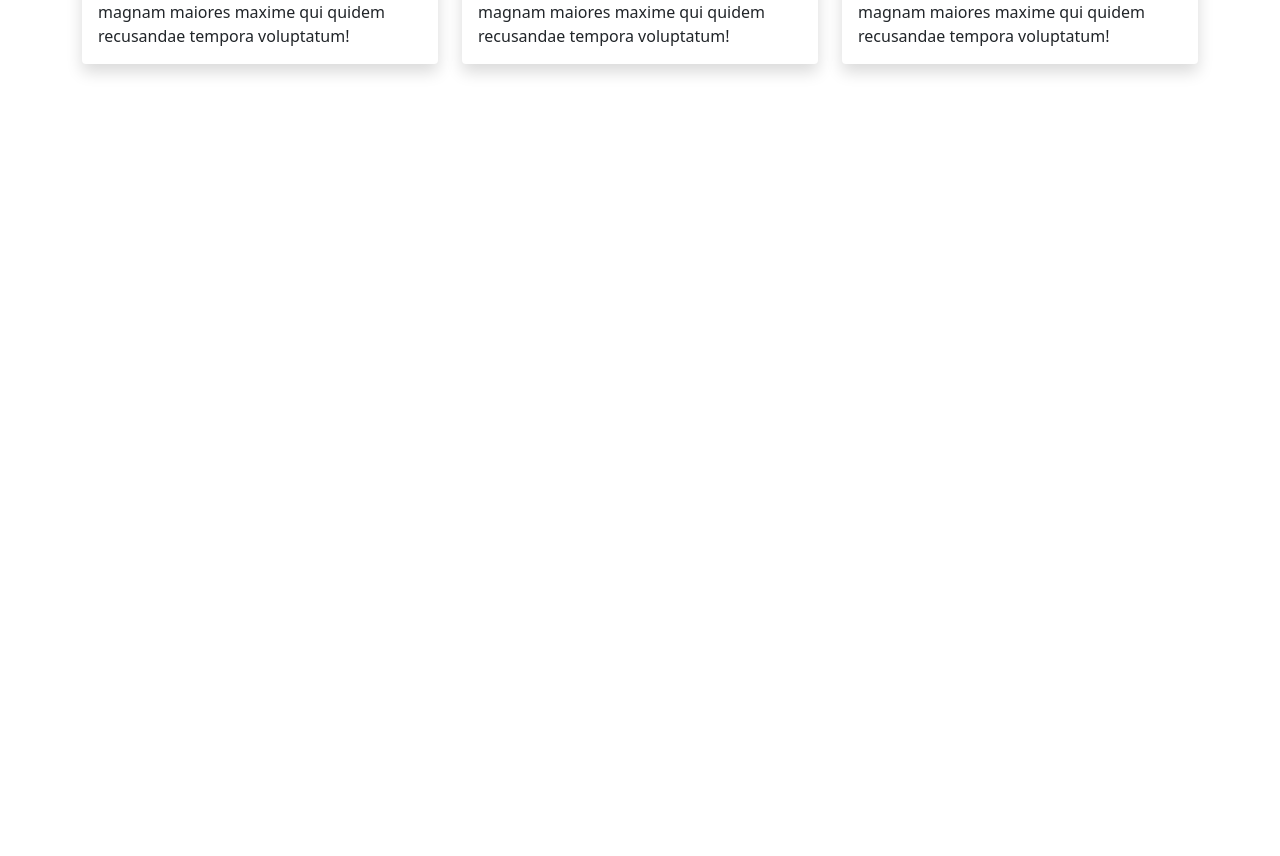
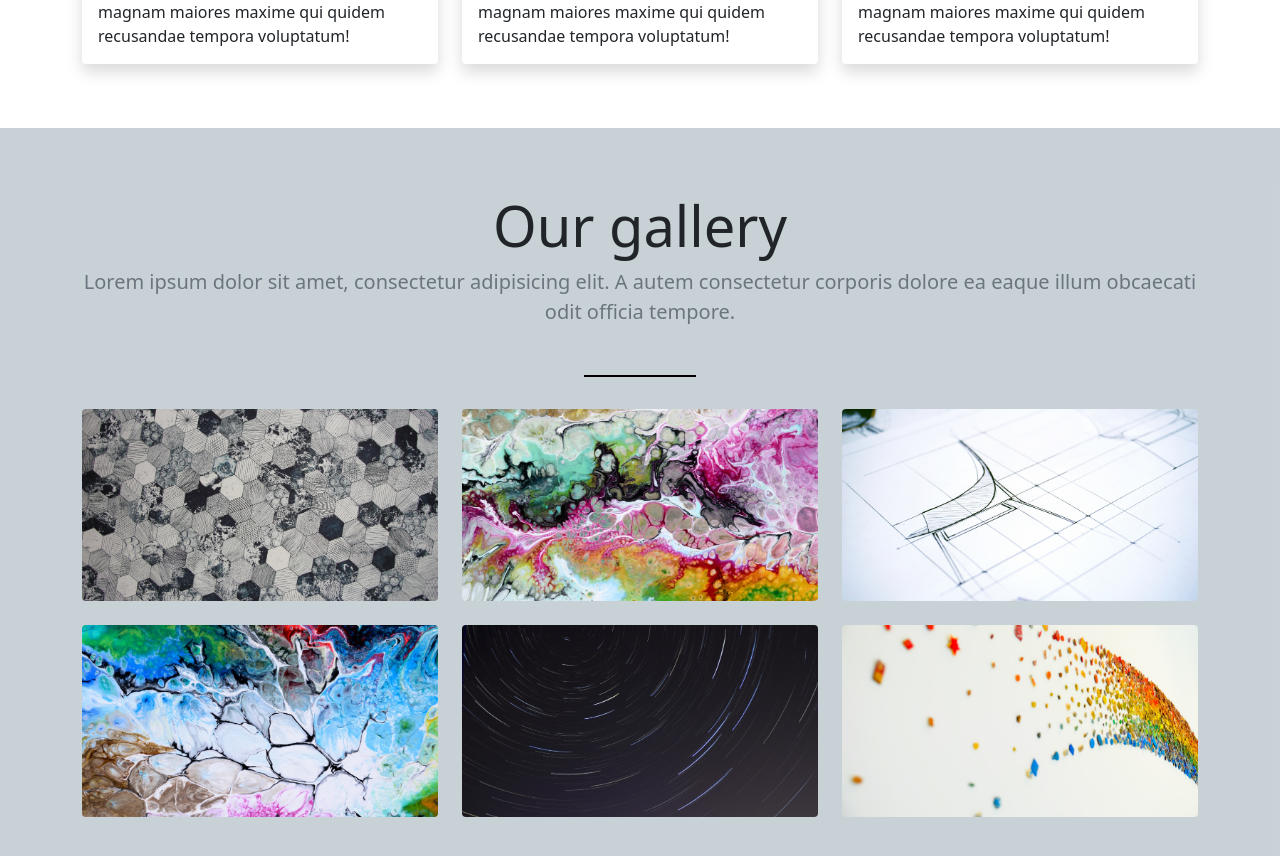
Before and after one commit to HyecheonLee/react-bootstrap, a Next.js app: page /project1 in a window 1280 px wide. Shown: the part 2863-3719 px from the top of the page. Before the commit the page ends 2991 px from the top, so only its background shows below. Built offline with nearby package versions, Linux system fonts and the light colour scheme.

Commit message:
GallerySection

```diff
--- /dev/null
+++ b/components/project1/GallerySection.jsx
@@ -0,0 +1,83 @@
+import React from 'react';
+
+const GallerySection = () => {
+  return (
+    <section id="gallery">
+      <div className={"section-content"}>
+        <div className={"container gallery"}>
+          <div className={"gallery-header text-center mb-5"}>
+            <h1 className={"display-4"}>Our gallery</h1>
+            <p className={"lead text-secondary"}>Lorem ipsum dolor sit amet, consectetur
+              adipisicing elit. A autem consectetur corporis dolore ea eaque illum
+              obcaecati odit officia tempore.
+            </p>
+          </div>
+          <div className={"divider"}/>
+          <div className={"gallery-body row"}>
+            <div className={"col-md-4 col-sm-6 mb-4 gallery-item"}>
+              <div className={"card card-body border-0 p-0"}>
+                <div className={"overlay d-flex flex-column justify-content-center align-items-center h-100 w-100 border-2"}>
+                  <h2 className={"gallery-title"}>Gallery 1</h2>
+                  <a href={"#"} className={"link-warning text-decoration-none"}>View
+                    this gallery</a>
+                </div>
+              </div>
+            </div>
+            <div className={"col-md-4 col-sm-6 mb-4 gallery-item"}>
+              <div className={"card card-body border-0 p-0"}>
+                <div
+                  className={"overlay d-flex flex-column justify-content-center align-items-center h-100 w-100 border-2"}>
+                  <h2 className={"gallery-title"}>Gallery 2</h2>
+                  <a href={"#"} className={"link-warning text-decoration-none"}>View
+                    this gallery</a>
+                </div>
+              </div>
+            </div>
+            <div className={"col-md-4 col-sm-6 mb-4 gallery-item"}>
+              <div className={"card card-body border-0 p-0"}>
+                <div
+                  className={"overlay d-flex flex-column justify-content-center align-items-center h-100 w-100 border-2"}>
+                  <h2 className={"gallery-title"}>Gallery 3</h2>
+                  <a href={"#"} className={"link-warning text-decoration-none"}>View
+                    this gallery</a>
+                </div>
+              </div>
+            </div>
+            <div className={"col-md-4 col-sm-6 mb-4 gallery-item"}>
+              <div className={"card card-body border-0 p-0"}>
+                <div
+                  className={"overlay d-flex flex-column justify-content-center align-items-center h-100 w-100 border-2"}>
+                  <h2 className={"gallery-title"}>Gallery 4</h2>
+                  <a href={"#"} className={"link-warning text-decoration-none"}>View
+                    this gallery</a>
+                </div>
+              </div>
+            </div>
+            <div className={"col-md-4 col-sm-6 mb-4 gallery-item"}>
+              <div className={"card card-body border-0 p-0"}>
+                <div
+                  className={"overlay d-flex flex-column justify-content-center align-items-center h-100 w-100 border-2"}>
+                  <h2 className={"gallery-title"}>Gallery 5</h2>
+                  <a href={"#"} className={"link-warning text-decoration-none"}>View
+                    this gallery</a>
+                </div>
+              </div>
+            </div>
+            <div className={"col-md-4 col-sm-6 mb-4 gallery-item"}>
+              <div className={"card card-body border-0 p-0"}>
+                <div
+                  className={"overlay d-flex flex-column justify-content-center align-items-center h-100 w-100 border-2"}>
+                  <h2 className={"gallery-title"}>Gallery 6</h2>
+                  <a href={"#"} className={"link-warning text-decoration-none"}>View
+                    this gallery</a>
+                </div>
+              </div>
+            </div>
+          </div>
+        </div>
+      </div>
+    </section>
+  );
+};
+
+export default GallerySection;
--- a/components/project1/SloganSection.jsx
+++ b/components/project1/SloganSection.jsx
@@ -11,12 +11,12 @@ const SloganSection = () => {
               <div className="card card-body slogan-card">
                 <h1 className="mb-3">Our Slogan...</h1>
                 <p className={"lead"}>
-                  Lorem ipsum dolor sit amet, consectetur adipisicing elit. Blanditiis,
-                  iusto?
+                  Lorem ipsum dolor sit amet, consectetur adipisicing elit. Architecto at
+                  deserunt dicta ducimus eius error fugiat sunt vitae! Atque, explicabo.
                 </p>
                 <p className={"lead"}>
-                  Lorem ipsum dolor sit amet, consectetur adipisicing elit. Blanditiis,
-                  iusto?
+                  Lorem ipsum dolor sit amet, consectetur adipisicing elit. Architecto at
+                  deserunt dicta ducimus eius error fugiat sunt vitae! Atque, explicabo.
                 </p>
               </div>
             </div>
--- a/pages/project1/index.jsx
+++ b/pages/project1/index.jsx
@@ -9,6 +9,7 @@ import NavbarSection from "../../components/project1/NavbarSection";
 import ServicesSection from "../../components/project1/ServicesSection";
 import SloganSection from "../../components/project1/SloganSection";
 import FeaturesSection from "../../components/project1/FeaturesSection";
+import GallerySection from "../../components/project1/GallerySection";
 
 const Index = () => {
   return (
@@ -23,6 +24,7 @@ const Index = () => {
         <ServicesSection/>
         <SloganSection/>
         <FeaturesSection/>
+        <GallerySection/>
       </>
     </>
   );
--- a/styles/project1.css
+++ b/styles/project1.css
@@ -113,10 +113,67 @@
     background-color: rgba(255, 255, 255, .85);
     color: #000;
     transition: all 0.4s ease;
-
 }
 
 #slogan .slogan-card:hover {
     background: #ffffff;
+}
 
+#gallery {
+    background-color: rgba(96, 125, 139, 0.35);
 }
+
+#gallery .divider {
+    width: 10%;
+    margin: 2rem auto;
+    border-top: 2px solid #000000;
+}
+
+#gallery .gallery-item .card {
+    background-position: center;
+    background-repeat: no-repeat;
+    background-size: cover;
+    height: 12rem;
+    transition: 0.3s ease-in-out;
+}
+
+#gallery .gallery-item .card:hover {
+    box-shadow: 0 5px 11px 0 rgba(0, 0, 0, 0.18), 0 4px 15px 0 rgba(0, 0, 0, 0.15);
+}
+
+#gallery .card .overlay {
+    background-color: rgba(96, 125, 139, 0.3);
+    opacity: 0;
+    padding: 1.5rem;
+    border-radius: 0.25rem;
+    transition: all 0.4s ease-in-out;
+}
+
+#gallery .card .overlay:hover {
+    opacity: 1;
+    color: #ffffff;
+}
+
+#gallery .gallery-item:nth-of-type(1) .card {
+    background-image: url("/images/port1.jpg");
+}
+
+#gallery .gallery-item:nth-of-type(2) .card {
+    background-image: url("/images/port2.jpg");
+}
+
+#gallery .gallery-item:nth-of-type(3) .card {
+    background-image: url("/images/port3.jpg");
+}
+
+#gallery .gallery-item:nth-of-type(4) .card {
+    background-image: url("/images/port4.jpg");
+}
+
+#gallery .gallery-item:nth-of-type(5) .card {
+    background-image: url("/images/port5.jpg");
+}
+
+#gallery .gallery-item:nth-of-type(6) .card {
+    background-image: url("/images/port6.jpg");
+}
```
